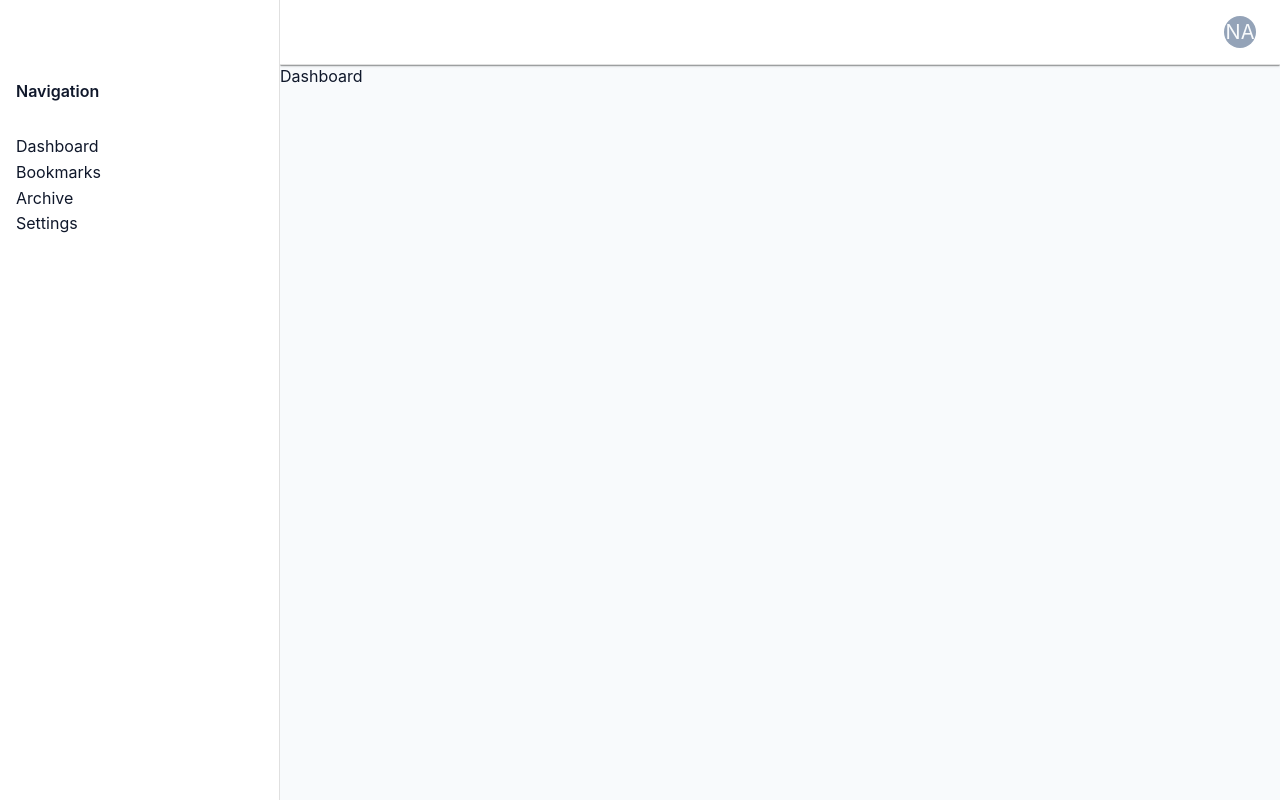
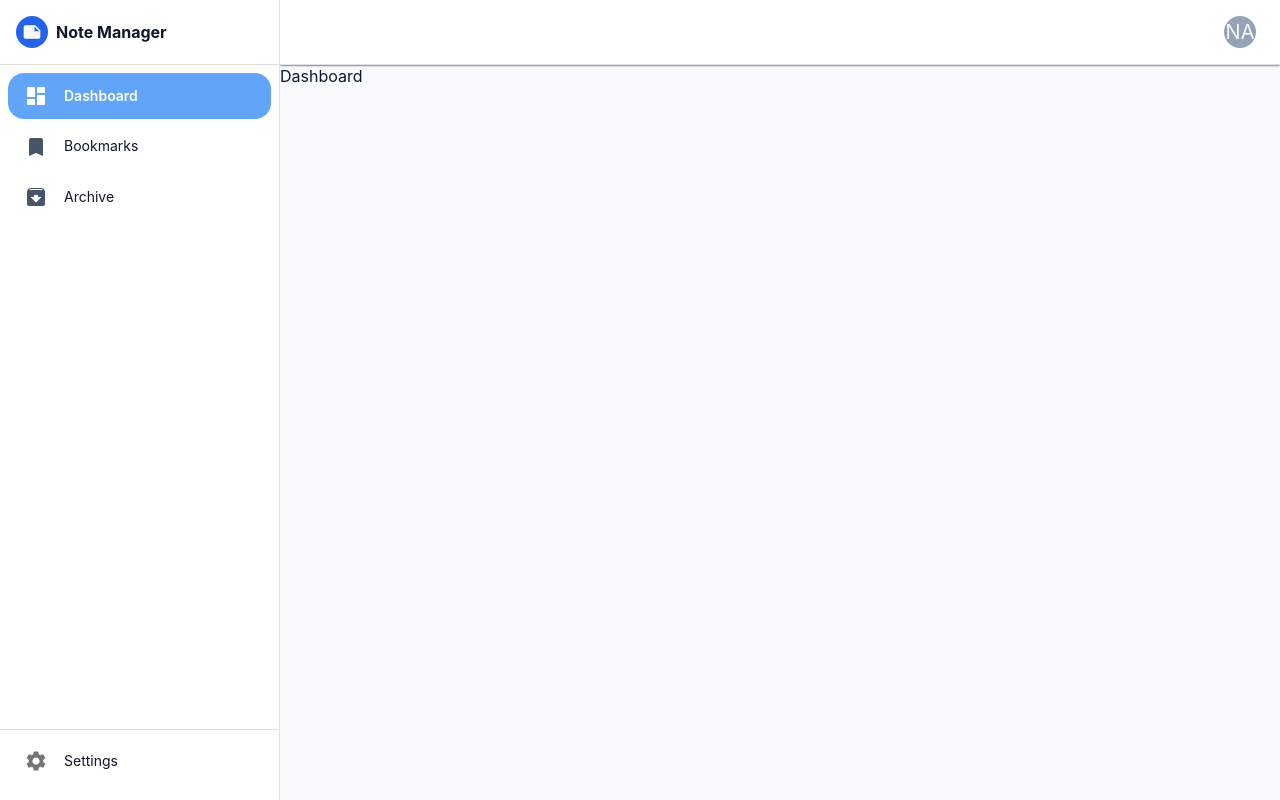
Before and after one commit to mnahsanofficial/my-note-manager, a React (Vite) app in the folder client/: page / in a window 1280 px wide. Built offline with nearby package versions, Linux system fonts and the light colour scheme.

Commit message:
completed applayout

```diff
--- a/client/src/components/layout/AppLayout.tsx
+++ b/client/src/components/layout/AppLayout.tsx
@@ -1,16 +1,115 @@
-import { AppBar, Avatar, Box, Drawer, IconButton, Toolbar, Tooltip, Typography } from "@mui/material";
-import MenuIcon from "@mui/icons-material/Menu";
-import { Outlet } from "react-router-dom";
+import { AppBar, Avatar, Box, Divider, Drawer, IconButton, List, ListItem, ListItemButton, ListItemIcon, ListItemText, Toolbar, Tooltip, Typography } from "@mui/material";
+import { Outlet, useLocation, useNavigate } from "react-router-dom";
 const DRAWER_WIDTH = 280;
 
 import React from "react";
+import { ArchiveIcon, BookmarkIcon, DashboardIcon, MenuIcon, NoteIcon, SettingsIcon } from "../../ui/icons";
 
 export default function AppLayout() {
+    const navigate = useNavigate();
+  const location = useLocation();
+
+  const navigationItems = [
+    {
+      text: "Dashboard",
+      icon: <DashboardIcon />,
+      path: "/",
+      badge: null,
+    },
+    {
+      text: "Bookmarks",
+      icon: <BookmarkIcon />,
+      path: "/bookmarks",
+      badge: null,
+    },
+    {
+      text: "Archive",
+      icon: <ArchiveIcon />,
+      path: "/archive",
+      badge: null,
+    },
+  ];
   const [mobileOpen, setMobileOpen] = React.useState(false);
 
   const handleDrawerToggle = () => {
     setMobileOpen((prevState) => !prevState);
   };
+  const renderMenus = () => (
+    <Box sx={{ height: "100%", display: "flex", flexDirection: "column" }}>
+      <Box sx={{ p: 2, display: "flex", alignItems: "center", gap: 1 }}>
+        <Avatar sx={{ bgcolor: "primary.main", width: 32, height: 32 }}>
+          <NoteIcon sx={{ fontSize: 20 }} />
+        </Avatar>
+        <Typography variant="h6" fontWeight="bold">
+          Note Manager
+        </Typography>
+      </Box>
+
+      <Divider />
+
+      {/* Navigation Items */}
+      <List sx={{ flex: 1, px: 1 }}>
+        {navigationItems.map((item) => (
+          <ListItem key={item.text} disablePadding>
+            <ListItemButton
+              selected={location.pathname === item.path}
+              onClick={() => navigate(item.path)}
+              sx={{
+                borderRadius: 2,
+                mb: 0.5,
+                "&.Mui-selected": {
+                  bgcolor: "primary.light",
+                  color: "primary.contrastText",
+                  "&:hover": {
+                    bgcolor: "primary.main",
+                  },
+                },
+              }}
+            >
+              <ListItemIcon
+                sx={{
+                  color:
+                    location.pathname === item.path
+                      ? "inherit"
+                      : "text.secondary",
+                  minWidth: 40,
+                }}
+              >
+                {item.icon}
+              </ListItemIcon>
+              <ListItemText
+                primary={item.text}
+                primaryTypographyProps={{
+                  fontSize: "0.875rem",
+                  fontWeight: location.pathname === item.path ? 600 : 400,
+                }}
+              />
+            </ListItemButton>
+          </ListItem>
+        ))}
+      </List>
+
+      <Divider />
+
+      {/* Settings */}
+      <List sx={{ px: 1, pb: 2 }}>
+        <ListItem disablePadding>
+          <ListItemButton
+            onClick={() => navigate("/settings")}
+            sx={{ borderRadius: 2 }}
+          >
+            <ListItemIcon sx={{ minWidth: 40 }}>
+              <SettingsIcon />
+            </ListItemIcon>
+            <ListItemText
+              primary="Settings"
+              primaryTypographyProps={{ fontSize: "0.875rem" }}
+            />
+          </ListItemButton>
+        </ListItem>
+      </List>
+    </Box>
+  );
 
   return (
     <Box sx={{ display: "flex", minHeight: "100vh" }}>
@@ -27,7 +126,12 @@ export default function AppLayout() {
         }}
       >
         <Toolbar>
-          <IconButton sx={{ mr: 2, display: { md: "none" } }}>
+          <IconButton
+            sx={{ mr: 2, display: { md: "none" } }}
+            onClick={handleDrawerToggle}
+            aria-label="open drawer"
+            edge="start"
+          >
             <MenuIcon />
           </IconButton>
 
@@ -63,7 +167,7 @@ export default function AppLayout() {
               width: DRAWER_WIDTH,
             },
           }}
-        ></Drawer>
+        >{renderMenus()}</Drawer>
 
         {/* Desktop drawer */}
         <Drawer
@@ -79,20 +183,7 @@ export default function AppLayout() {
           }}
           open
         >
-            <Toolbar /> {/* Spacer for fixed app bar */}
-            <Box sx={{ overflow: "auto" }}>
-                {/* Navigation links will go here */}
-                <Typography variant="h6" sx={{ p: 2 }}>
-                Navigation
-                </Typography>
-                {/* Example links */}
-                <Box sx={{ p: 2 }}>
-                <Typography variant="body1">Dashboard</Typography>
-                <Typography variant="body1">Bookmarks</Typography>
-                <Typography variant="body1">Archive</Typography>
-                <Typography variant="body1">Settings</Typography>
-                </Box>
-            </Box>
+            {renderMenus()}
         </Drawer>
       </Box>
 
--- /dev/null
+++ b/client/src/ui/icons.tsx
@@ -0,0 +1,25 @@
+import {
+  Archive as ArchiveIcon,
+  Bookmark as BookmarkIcon,
+  Dashboard as DashboardIcon,
+  Menu as MenuIcon,
+  Note as NoteIcon,
+  Settings as SettingsIcon,
+  FileDownload as ExportIcon,
+  Add as AddIcon,
+  ArrowBack as ArrowBackIcon,
+  Save as SaveIcon,
+} from "@mui/icons-material";
+
+export {
+  ArchiveIcon,
+  BookmarkIcon,
+  DashboardIcon,
+  MenuIcon,
+  NoteIcon,
+  SettingsIcon,
+  ExportIcon,
+  AddIcon,
+  ArrowBackIcon,
+  SaveIcon,
+};
```
